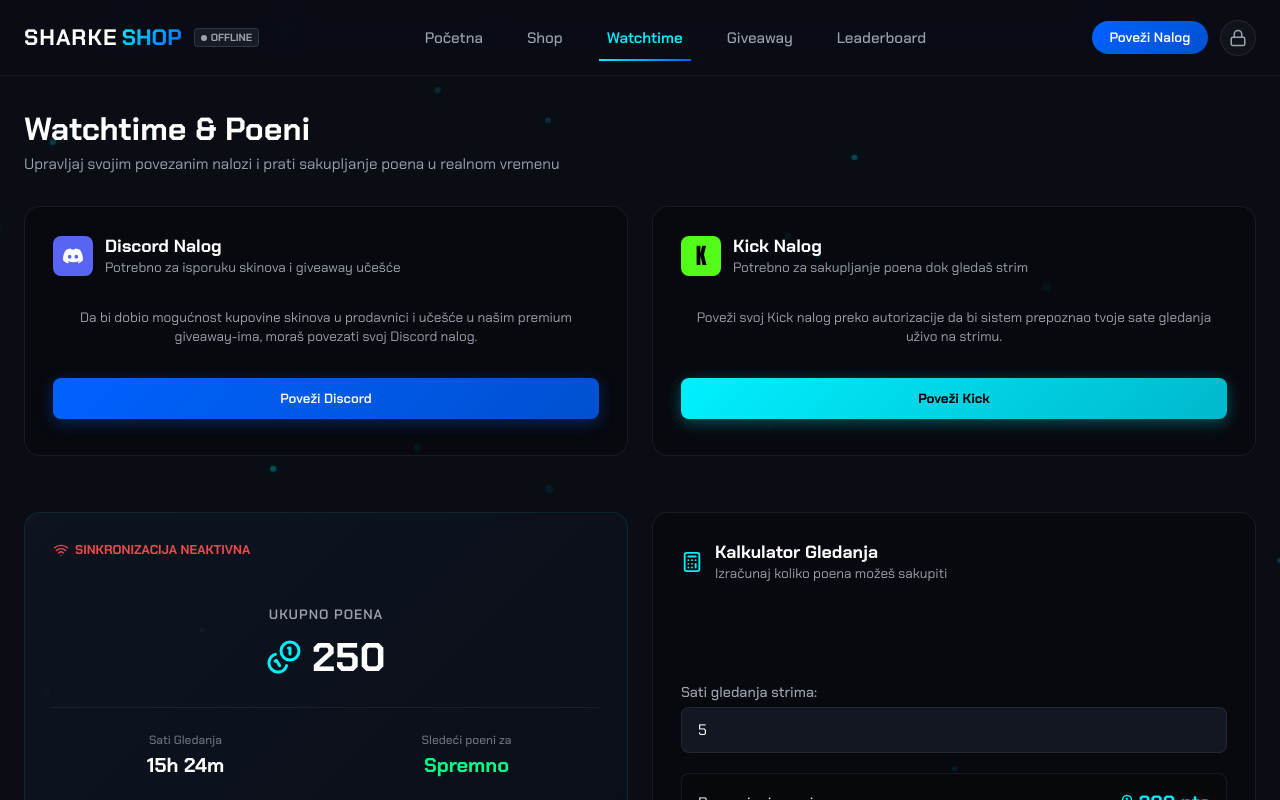
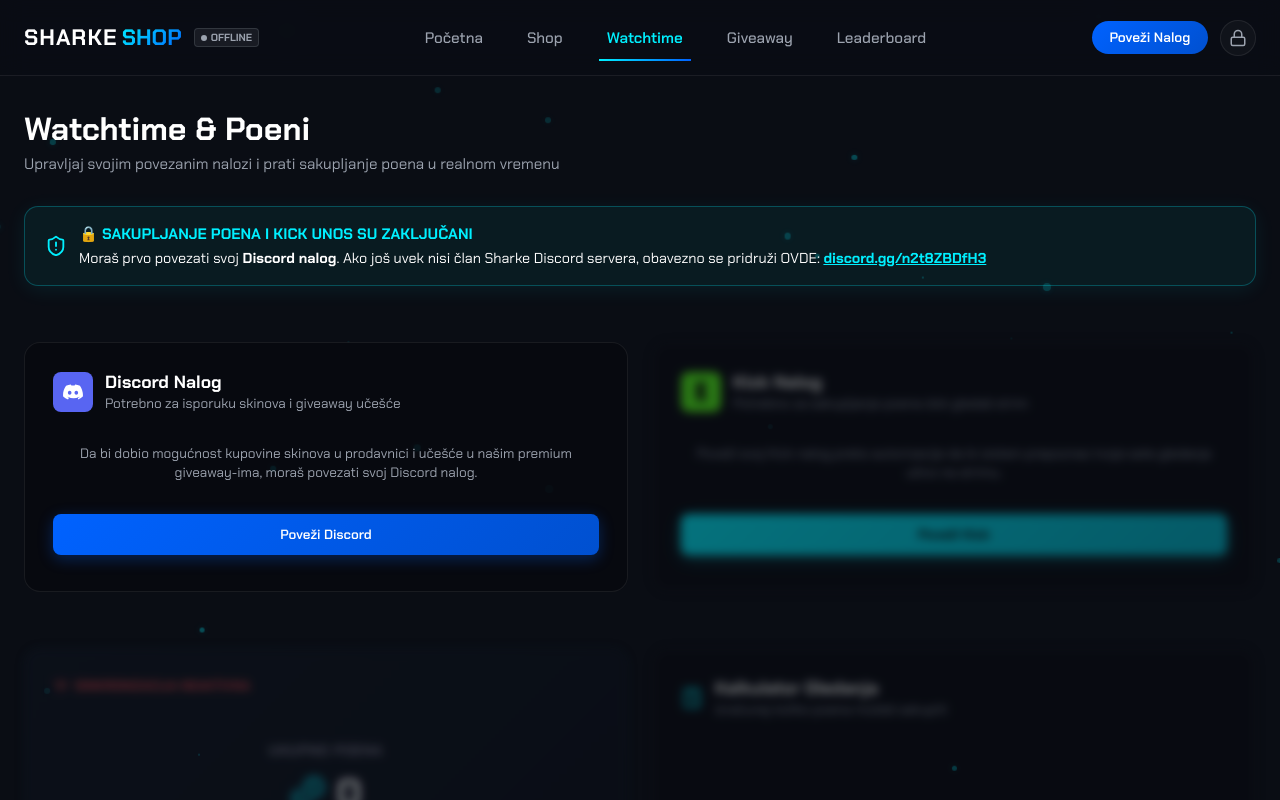
Before and after one commit to hitmantmr/Sharkward, a React (Vite) app: page / in a window 1280 px wide. Both pictures are taken after a click on the button "Poveži Nalog". Shown: the top 800 px of the page. Built offline with nearby package versions, Linux system fonts and the light colour scheme; no server answers.

Commit message:
Implement 5 core fixes: focus ring removal, auto skin rarity colors & Admin color field removal, background radial skin glow, guest 0 balance display, and blurred locked Watchtime panels until Discord is linked with server invite warning

```diff
--- a/src/context/AppContext.jsx
+++ b/src/context/AppContext.jsx
@@ -222,8 +222,8 @@
       discordId: null,
       kickLinked: false,
       kickUser: null,
-      points: 250, // Početni poeni za demo
-      hoursWatched: 15.4,
+      points: 0,
+      hoursWatched: 0,
       tradeUrl: '',
     };
   });
--- a/src/index.css
+++ b/src/index.css
@@ -592,3 +592,38 @@
   transform: translateY(-2px) scale(1.1);
   opacity: 1;
 }
+
+/* Global Reset za bele okvire oko dugmadi pri kliku */
+button:focus,
+button:focus-visible,
+input:focus,
+select:focus {
+  outline: none !important;
+  box-shadow: none !important;
+}
+
+/* Discord Lock Banner za Watchtime stranicu */
+.discord-lock-banner {
+  display: flex;
+  align-items: center;
+  gap: 12px;
+  background: rgba(0, 240, 255, 0.06);
+  border: 1px solid rgba(0, 240, 255, 0.25);
+  border-radius: 14px;
+  padding: 1rem 1.25rem;
+  margin-bottom: 1.5rem;
+  color: #fff;
+  font-size: 0.9rem;
+  line-height: 1.5;
+  box-shadow: 0 4px 20px rgba(0, 240, 255, 0.08);
+}
+
+.discord-lock-banner a {
+  color: var(--accent-cyan);
+  font-weight: 700;
+  text-decoration: underline;
+}
+
+.discord-lock-banner a:hover {
+  color: #fff;
+}
--- a/src/pages/Admin.jsx
+++ b/src/pages/Admin.jsx
@@ -411,16 +411,6 @@
           </div>
 
           <div style={styles.formRow}>
-            <div style={styles.formGroup}>
-              <label style={styles.label}>Retkost (Rarity)</label>
-              <select value={skinRarity} onChange={(e) => setSkinRarity(e.target.value)} style={styles.select}>
-                <option value="covert">Covert (Crvena)</option>
-                <option value="classified">Classified (Roze)</option>
-                <option value="restricted">Restricted (Ljubičasta)</option>
-                <option value="milspec">Mil-spec (Plava)</option>
-              </select>
-            </div>
-
             <div style={styles.formGroup}>
               <label style={styles.label}>Cena u poenima (Automatski se preračunava)</label>
               <input
--- a/src/pages/Shop.jsx
+++ b/src/pages/Shop.jsx
@@ -41,12 +41,45 @@
     }
   };
 
+  const getAutoRarityColor = (skin) => {
+    if (!skin) return '#8b5cf6';
+    const name = (skin.name || '').toLowerCase();
+    const type = skin.type || '';
+
+    if (type === 'GiftCard' || name.includes('gift card')) {
+      return '#00f0ff';
+    }
+    if (type === 'Knife' || name.startsWith('★') || name.includes('knife') || name.includes('karambit') || name.includes('butterfly') || name.includes('bayonet') || name.includes('doppler')) {
+      return '#ffd700';
+    }
+    if (
+      name.includes('dragon lore') || name.includes('fire serpent') || name.includes('howl') ||
+      name.includes('asiimov') || name.includes('code red') || name.includes('case hardened') ||
+      name.includes('kill confirmed') || name.includes('printstream')
+    ) {
+      return '#eb4b4b';
+    }
+    if (
+      name.includes('decimator') || name.includes('mecha') || name.includes('jawbreaker') ||
+      name.includes('disco tech') || name.includes('neo-noir') || name.includes('hyper beast')
+    ) {
+      return '#d32ce6';
+    }
+    if (
+      name.includes('atheris') || name.includes('slate') || name.includes('black lotus') ||
+      name.includes('umbral rabbit') || name.includes('tooth fairy') || name.includes('conspiracy')
+    ) {
+      return '#8b5cf6';
+    }
+    return '#3b82f6';
+  };
+
   const getRarityGlow = (rarity) => {
     switch (rarity) {
-      case 'covert': return '#eb4b4b'; // Crvena
-      case 'classified': return '#d946ef'; // Roze
-      case 'restricted': return '#8b5cf6'; // Ljubičasta
-      case 'milspec': return '#3b82f6'; // Plava
+      case 'covert': return '#eb4b4b';
+      case 'classified': return '#d946ef';
+      case 'restricted': return '#8b5cf6';
+      case 'milspec': return '#3b82f6';
       default: return '#9ca3af';
     }
   };
@@ -112,7 +145,7 @@
   };
 
   // Pomoćna komponenta za prikaz slike/vizuelnog dela skina
-  const RenderSkinImage = ({ skin }) => {
+  const RenderSkinImage = ({ skin, glowColor = '#8b5cf6' }) => {
     const isGiftCard = skin.type === 'GiftCard';
 
     if (isGiftCard) {
@@ -130,13 +163,30 @@
       );
     }
 
+    const circleGlow = (
+      <div style={{
+        position: 'absolute',
+        width: '95px',
+        height: '95px',
+        borderRadius: '50%',
+        background: `radial-gradient(circle, ${glowColor}66 0%, ${glowColor}22 55%, transparent 80%)`,
+        filter: 'blur(10px)',
+        pointerEvents: 'none',
+        left: '50%',
+        top: '50%',
+        transform: 'translate(-50%, -50%)',
+        zIndex: 1,
+      }} />
+    );
+
     const imgUrl = skin.imageUrl || skin.image;
     // Ako slika počinje sa http/https, renderujemo je direktno sa CDN-a (ByMykel API)
     if (imgUrl && (imgUrl.startsWith('http://') || imgUrl.startsWith('https://'))) {
       const fixedUrl = imgUrl.replace('community.akamai.steamstatic.com', 'community.steamstatic.com');
       return (
-        <div style={styles.imgWrapper}>
-          <img src={fixedUrl} alt={skin.name} style={styles.skinImg} />
+        <div style={{ ...styles.imgWrapper, position: 'relative' }}>
+          {circleGlow}
+          <img src={fixedUrl} alt={skin.name} style={{ ...styles.skinImg, position: 'relative', zIndex: 2 }} />
         </div>
       );
     }
@@ -164,16 +214,18 @@
 
     if (imageUrl) {
       return (
-        <div style={styles.imgWrapper}>
-          <img src={imageUrl} alt={skin.name} style={styles.skinImg} />
+        <div style={{ ...styles.imgWrapper, position: 'relative' }}>
+          {circleGlow}
+          <img src={imageUrl} alt={skin.name} style={{ ...styles.skinImg, position: 'relative', zIndex: 2 }} />
         </div>
       );
     }
 
     // Default CSS fallback
     return (
-      <div style={styles.fallbackVisual}>
-        <span style={styles.fallbackEmoji}>
+      <div style={{ ...styles.fallbackVisual, position: 'relative' }}>
+        {circleGlow}
+        <span style={{ ...styles.fallbackEmoji, position: 'relative', zIndex: 2 }}>
           {skin.type === 'Knife' ? '🔪' : skin.type === 'Gloves' ? '🧤' : '🔫'}
         </span>
       </div>
@@ -290,7 +342,7 @@
       {filteredSkins.length > 0 ? (
         <div style={styles.skinsGrid}>
           {filteredSkins.map((skin) => {
-            const glowColor = getRarityGlow(skin.rarity);
+            const glowColor = getAutoRarityColor(skin);
             const hasEnoughPoints = user.points >= skin.price;
             const isSold = skin.status === 'sold' || skin.stock <= 0;
 
@@ -315,7 +367,7 @@
                 {/* Skin vizuelni prikaz */}
                 <div style={{ ...styles.skinVisual, background: getSkinGradient(skin.image) }}>
                   <div style={styles.radialGlow} />
-                  <RenderSkinImage skin={skin} />
+                  <RenderSkinImage skin={skin} glowColor={glowColor} />
                 </div>
 
                 {/* Skin Info */}
--- a/src/pages/Watchtime.jsx
+++ b/src/pages/Watchtime.jsx
@@ -112,6 +112,24 @@
         <p style={styles.subtitle}>Upravljaj svojim povezanim nalozi i prati sakupljanje poena u realnom vremenu</p>
       </div>
 
+      {/* Upozorenje i Obaveštenje ako Discord nije povezan */}
+      {!user.discordLinked && (
+        <div className="discord-lock-banner">
+          <ShieldAlert size={22} color="#00f0ff" style={{ flexShrink: 0 }} />
+          <div>
+            <div style={{ fontWeight: '800', color: '#00f0ff', marginBottom: '2px', fontSize: '0.95rem' }}>
+              🔒 SAKUPLJANJE POENA I KICK UNOS SU ZAKLJUČANI
+            </div>
+            <span>
+              Moraš prvo povezati svoj <strong>Discord nalog</strong>. Ako još uvek nisi član Sharke Discord servera, obavezno se pridruži OVDE: {' '}
+              <a href="https://discord.gg/n2t8ZBDfH3" target="_blank" rel="noopener noreferrer">
+                discord.gg/n2t8ZBDfH3
+              </a>
+            </span>
+          </div>
+        </div>
+      )}
+
       {/* Red 1: Povezivanje (Discord levo, Kick desno) */}
       <div style={styles.connectionGrid}>
 
@@ -179,8 +197,18 @@
           )}
         </div>
 
-        {/* Kick Povezivanje */}
-        <div style={styles.card} className="glass">
+        {/* Kick Povezivanje - Blurovano dok ne poveže Discord */}
+        <div
+          style={{
+            ...styles.card,
+            filter: user.discordLinked ? 'none' : 'blur(5px)',
+            opacity: user.discordLinked ? 1 : 0.45,
+            pointerEvents: user.discordLinked ? 'auto' : 'none',
+            userSelect: user.discordLinked ? 'auto' : 'none',
+            position: 'relative'
+          }}
+          className="glass"
+        >
           <div style={styles.cardHeader}>
             <div style={styles.platformIconKick}>K</div>
             <div>
@@ -241,8 +269,16 @@
 
       </div>
 
-      {/* Red 2: Statistika i Kalkulator */}
-      <div style={styles.statsGrid}>
+      {/* Red 2: Statistika i Kalkulator - Blurovano dok ne poveže Discord */}
+      <div
+        style={{
+          ...styles.statsGrid,
+          filter: user.discordLinked ? 'none' : 'blur(5px)',
+          opacity: user.discordLinked ? 1 : 0.45,
+          pointerEvents: user.discordLinked ? 'auto' : 'none',
+          userSelect: user.discordLinked ? 'auto' : 'none'
+        }}
+      >
 
         {/* Real-time Panel */}
         <div style={styles.cardPoints} className="glass">
@@ -260,14 +296,14 @@
             <span style={styles.pointsShowcaseLabel}>Ukupno Poena</span>
             <div style={styles.pointsLargeVal}>
               <Coins size={36} color="#00f0ff" />
-              <span>{formatPoints(user.points)}</span>
+              <span>{user.discordLinked ? formatPoints(user.points) : '0'}</span>
             </div>
           </div>
 
           <div style={styles.statsRow}>
             <div style={styles.subStat}>
               <span style={styles.subStatLabel}>Sati Gledanja</span>
-              <span style={styles.subStatVal}>{formatWatchtime(user.hoursWatched)}</span>
+              <span style={styles.subStatVal}>{user.discordLinked ? formatWatchtime(user.hoursWatched) : '0h 0m'}</span>
             </div>
             <div style={styles.subStat}>
               <span style={styles.subStatLabel}>Sledeći poeni za</span>
```
